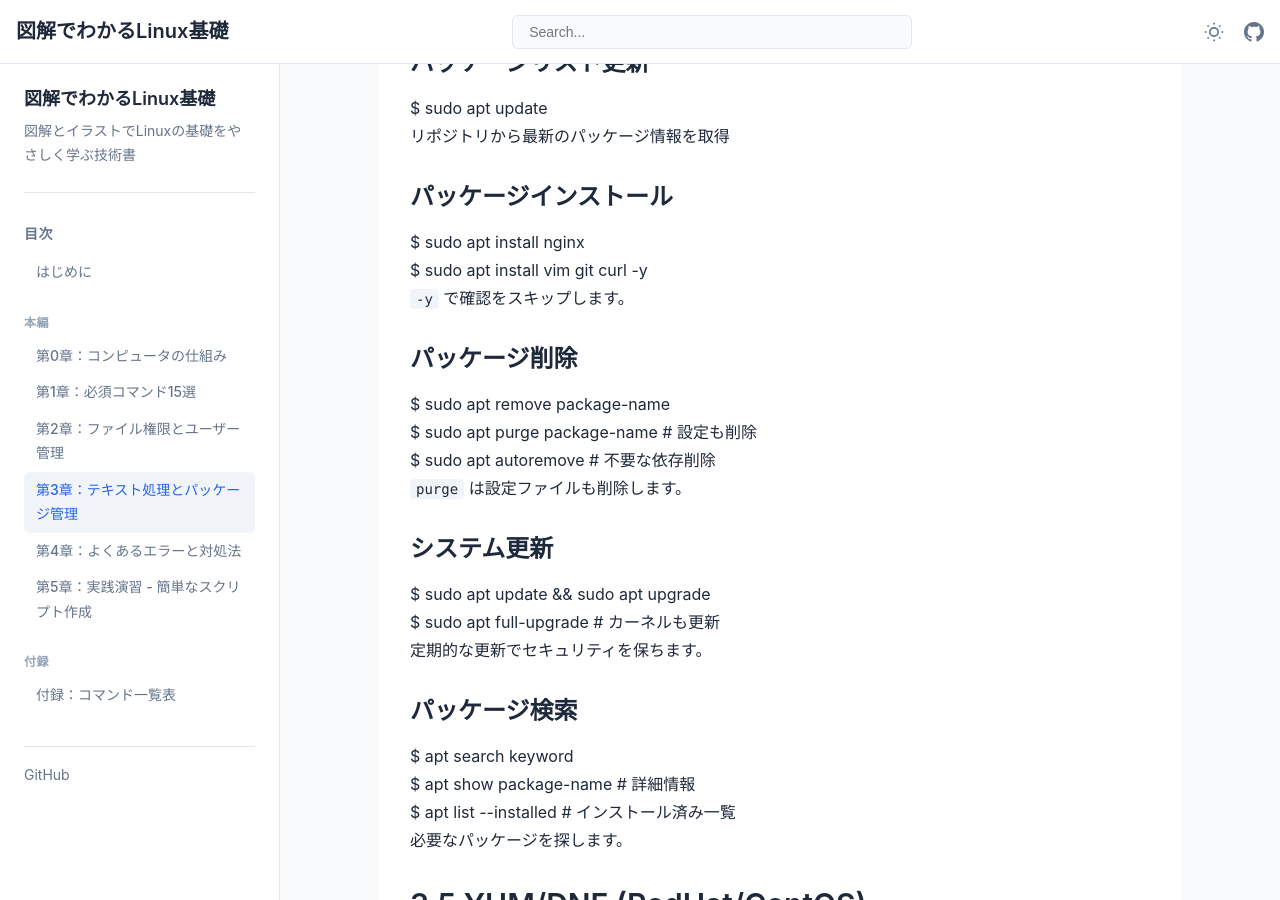
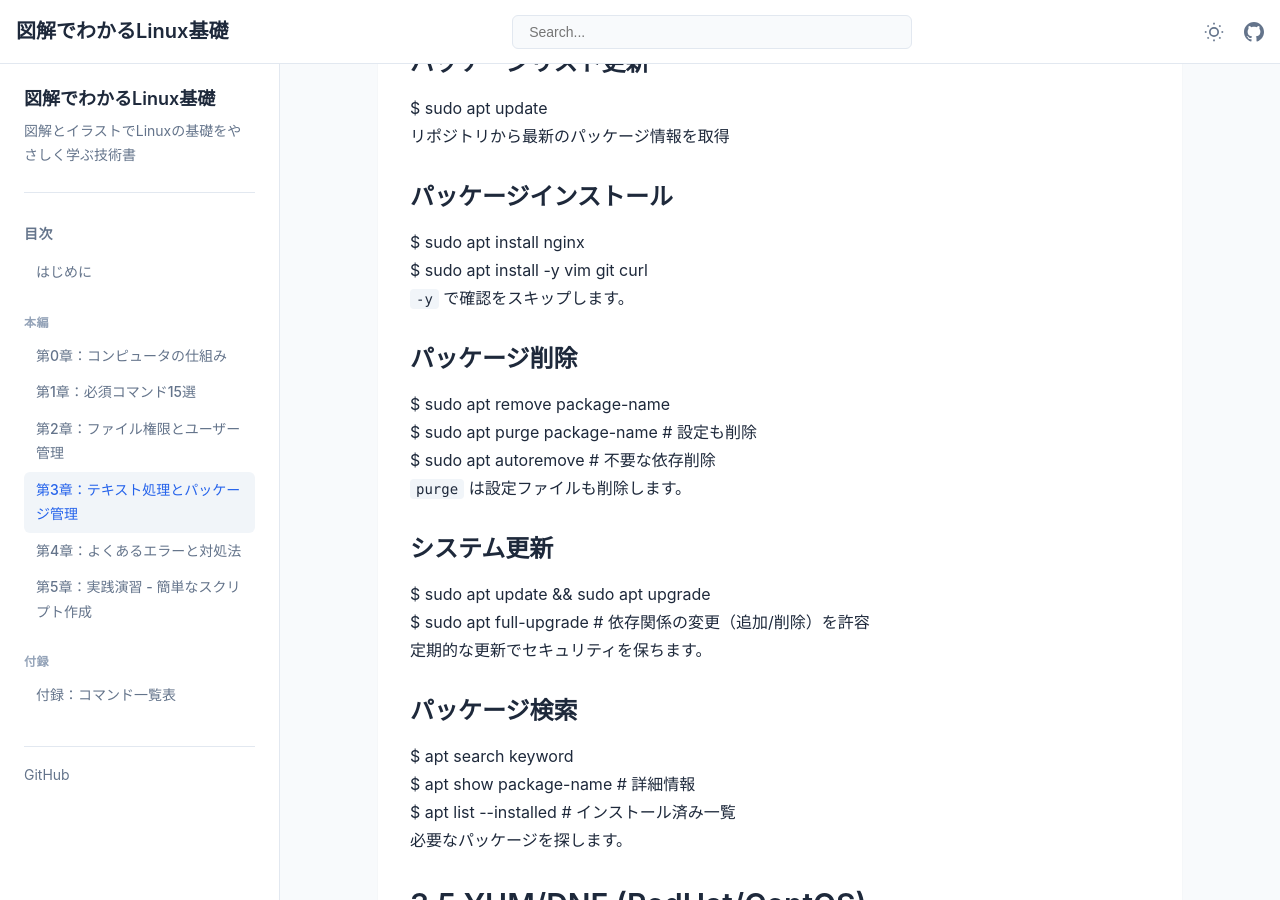
Before and after one commit to itdojp/illustrated-linux-basics-book, a Jekyll site: the page built from docs/chapter3/index.md, in a window 1280 px wide and 900 px high, scrolled down 3112 px. Built offline with Jekyll 4.4.1, drawn with Linux system fonts in a browser that asks for light colours; some of the changed text lies outside the part shown.

Commit message:
docs: follow up fixes for issue #72

```diff
--- a/docs/chapter3/index.md
+++ b/docs/chapter3/index.md
@@ -262,7 +262,7 @@ $ ps aux | awk '{print $2, $11}'  # PIDとコマンド
             <h3>パッケージインストール</h3>
             <div class="command-box">
 $ sudo apt install nginx<br>
-$ sudo apt install vim git curl -y
+$ sudo apt install -y vim git curl
             </div>
             <p><code>-y</code> で確認をスキップします。</p>
         </div>
@@ -281,7 +281,7 @@ $ sudo apt autoremove  # 不要な依存削除
             <h3>システム更新</h3>
             <div class="command-box">
 $ sudo apt update && sudo apt upgrade<br>
-$ sudo apt full-upgrade  # カーネルも更新
+$ sudo apt full-upgrade  # 依存関係の変更（追加/削除）を許容
             </div>
             <p>定期的な更新でセキュリティを保ちます。</p>
         </div>
@@ -343,6 +343,7 @@ $ sudo yum upgrade  # 古いパッケージも削除
             <li>大規模更新前はバックアップを取る</li>
             <li>本番環境では事前にテスト環境で確認</li>
             <li><code>apt-mark hold package-name</code> で特定バージョン固定</li>
+            <li><code>dpkg -i</code> / <code>rpm -ivh</code> は依存解決をしないため、基本は <code>apt</code> / <code>dnf</code> / <code>yum</code> 経由でインストールする</li>
         </ul>
 
         <h3>🚀 便利な使い方</h3>
```
Also changed, not shown: docs/chapter4/index.md (+2 -1 lines), docs/chapter5/index.md (+15 -6 lines).
